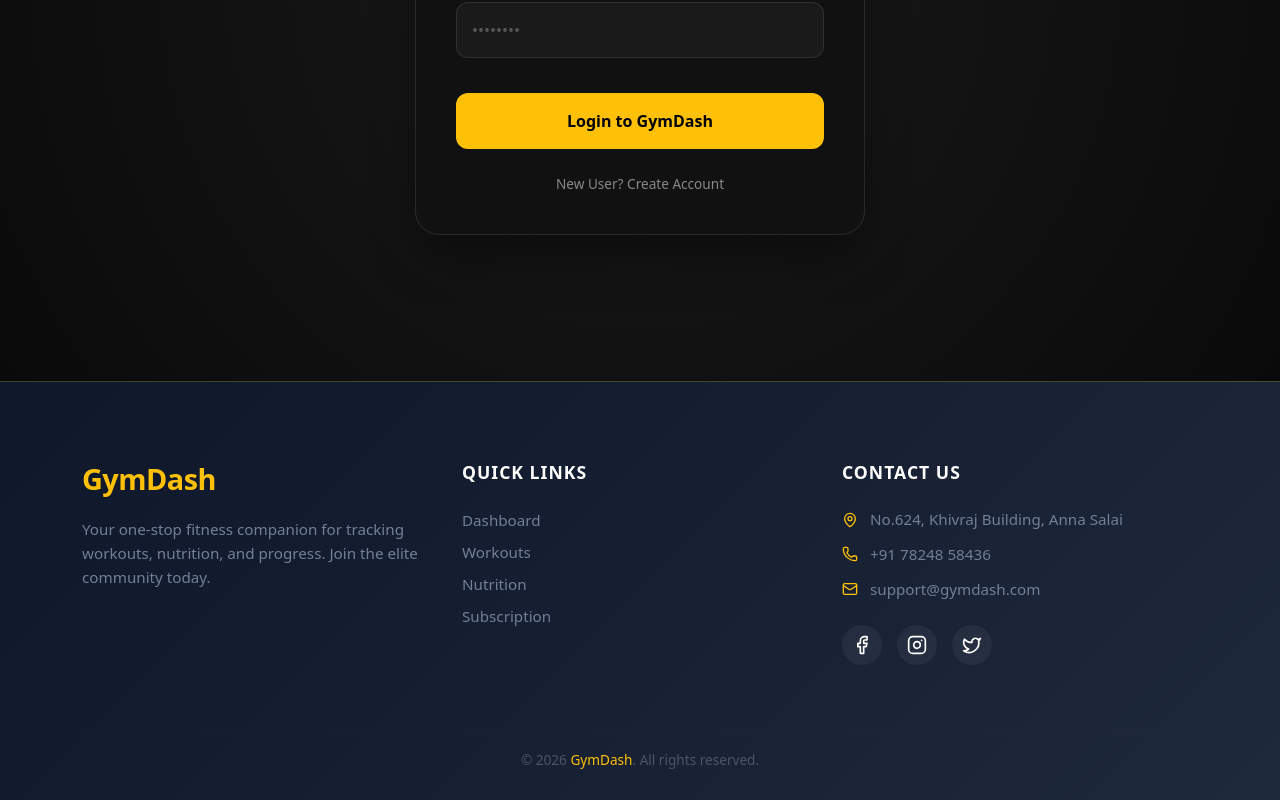
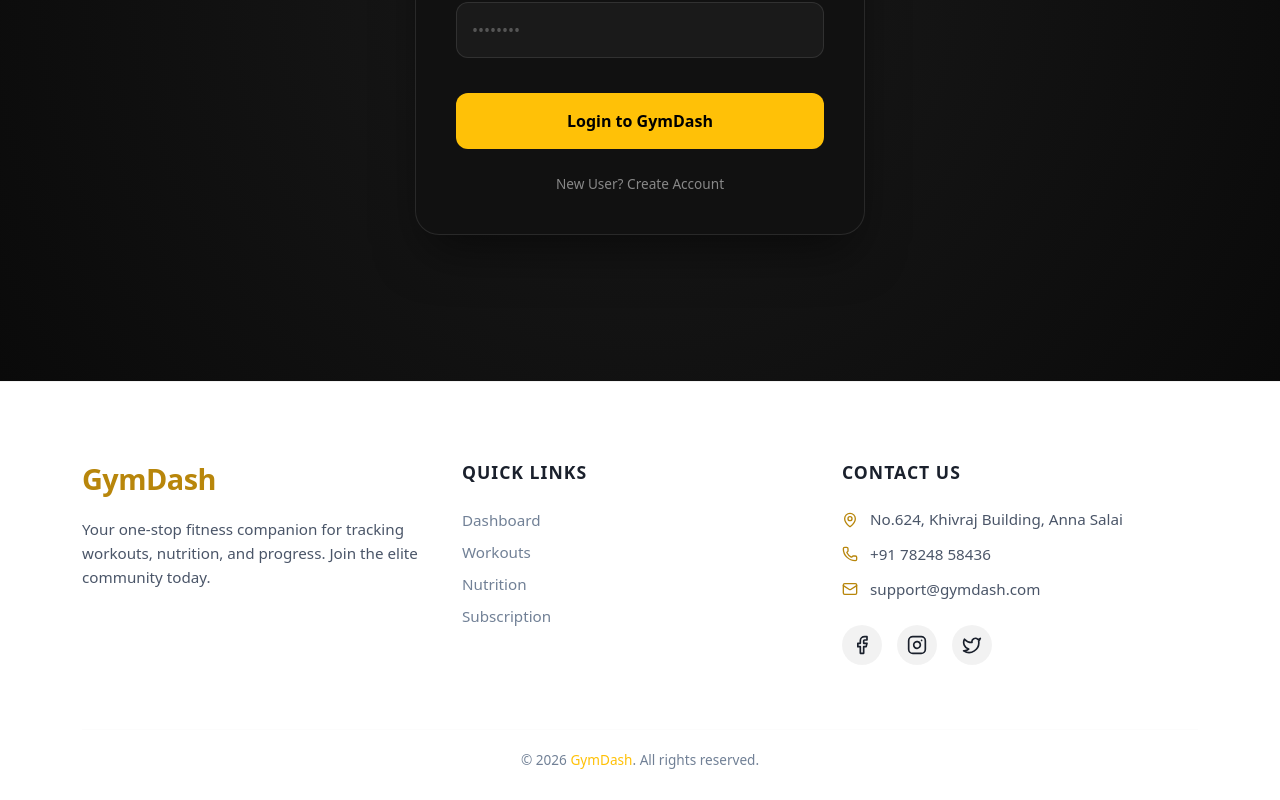
Before and after one commit to thenmozhi-A1/gym, a React (Vite) app: page /login in a window 1280 px wide. Shown: the part 419-1219 px from the top of the page. Built offline with nearby package versions, Linux system fonts and the light colour scheme.

Commit message:
Updated frontend login API

```diff
--- a/src/Footer.jsx
+++ b/src/Footer.jsx
@@ -62,13 +62,14 @@ const Footer = () => {
 };
 
 const FooterContainer = styled.footer`
-  background: linear-gradient(135deg, #0f172a 0%, #1e293b 100%);
-  color: #94a3b8;
+  background: rgba(255, 255, 255, 0.6);
+  backdrop-filter: blur(12px);
+  color: #4a5568;
   padding: 80px 0 30px;
-  border-top: 1px solid rgba(255, 193, 7, 0.2);
+  border-top: 1px solid rgba(0, 0, 0, 0.05);
 
   .brand-title {
-    color: #ffc107;
+    color: #b8860b; /* Darker Gold for visibility on light */
     font-weight: 800;
     font-size: 1.8rem;
     margin-bottom: 20px;
@@ -78,11 +79,11 @@ const FooterContainer = styled.footer`
   .footer-desc {
     font-size: 0.95rem;
     line-height: 1.6;
-    color: #718096;
+    color: #4a5568;
   }
 
   .section-title {
-    color: #ffffff;
+    color: #1a202c;
     font-weight: 700;
     font-size: 1.1rem;
     margin-bottom: 25px;
@@ -97,7 +98,7 @@ const FooterContainer = styled.footer`
     font-size: 0.95rem;
 
     &:hover {
-      color: #ffc107;
+      color: #b8860b;
       padding-left: 5px;
     }
   }
@@ -108,10 +109,10 @@ const FooterContainer = styled.footer`
     gap: 12px;
     margin-bottom: 12px;
     font-size: 0.95rem;
-    color: #718096;
+    color: #4a5568;
 
     svg {
-      color: #ffc107;
+      color: #b8860b;
     }
   }
 
@@ -126,9 +127,9 @@ const FooterContainer = styled.footer`
     justify-content: center;
     width: 40px;
     height: 40px;
-    background: rgba(255, 255, 255, 0.05);
+    background: rgba(0, 0, 0, 0.05);
     border-radius: 50%;
-    color: white;
+    color: #1a202c;
     text-decoration: none;
     transition: all 0.3s ease;
 
@@ -140,14 +141,14 @@ const FooterContainer = styled.footer`
   }
 
   .footer-divider {
-    border-color: rgba(255, 255, 255, 0.05);
+    border-color: rgba(0, 0, 0, 0.05);
     margin: 40px 0 20px;
   }
 
   .footer-bottom {
     text-align: center;
     font-size: 0.85rem;
-    color: #4a5568;
+    color: #718096;
   }
 `;
 
```
